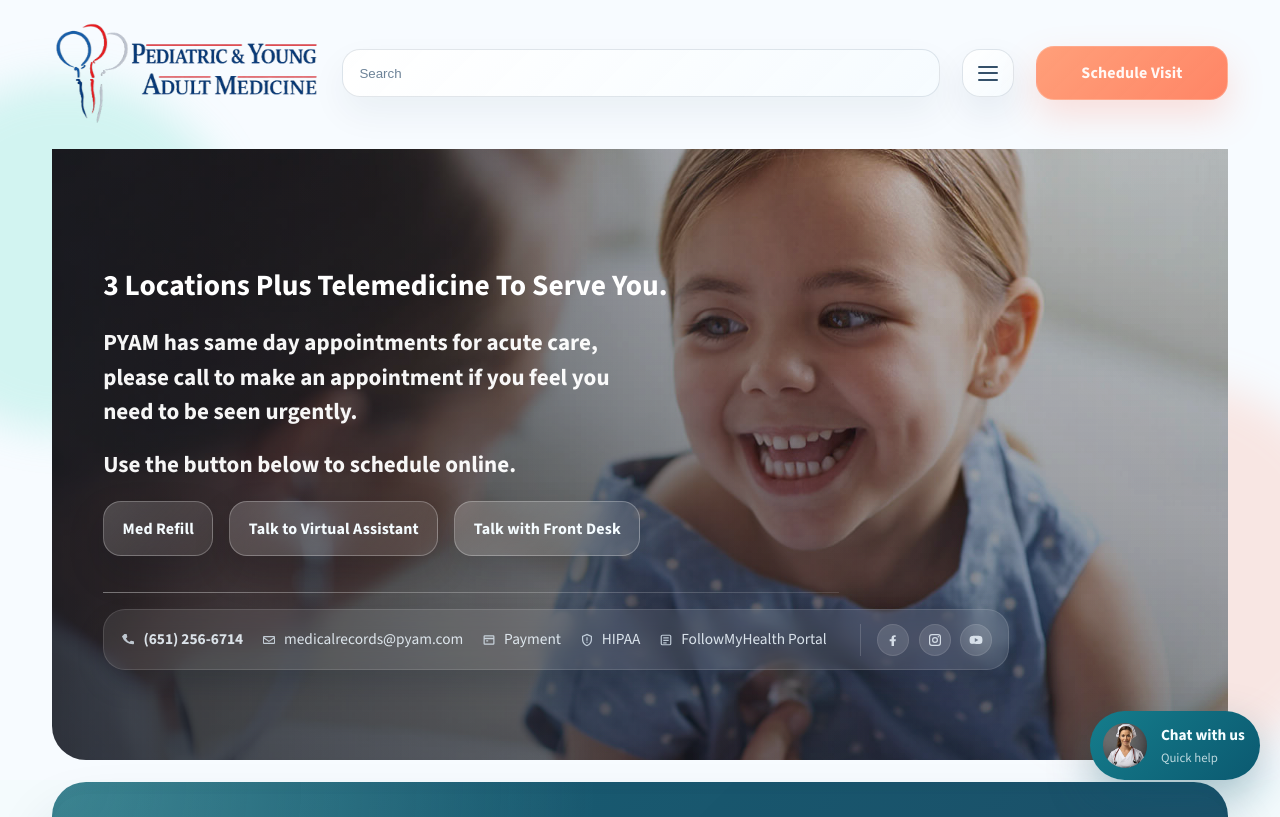
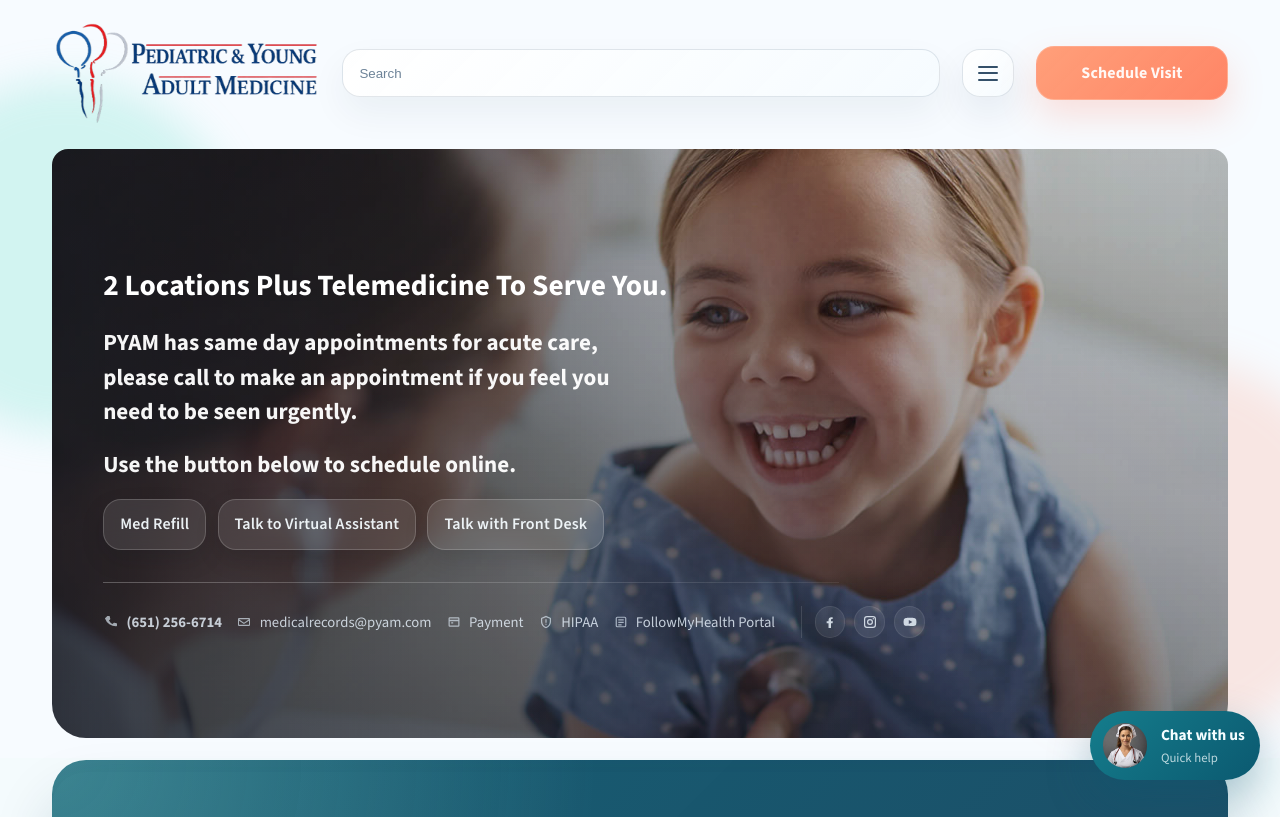
Before and after one commit to AlexOrdonez11/PYAM_Prototype, a React (Vite) app: page / in a window 1280 px wide. Shown: the top 817 px of the page. Built offline with nearby package versions, Linux system fonts and the light colour scheme.

Commit message:
chat improvement

```diff
--- a/src/App.jsx
+++ b/src/App.jsx
@@ -288,7 +288,7 @@ function App() {
         <div className="shell hero-grid" id="top">
           <div className="hero-copy">
             <h2 className="hero-lead">
-              3 Locations Plus Telemedicine To Serve You.
+              2 Locations Plus Telemedicine To Serve You.
             </h2>
             <p className="hero-text">
               PYAM has same day appointments for acute care, please call to make an
--- a/src/components/ChatbotWidget.jsx
+++ b/src/components/ChatbotWidget.jsx
@@ -171,6 +171,8 @@ function ChatbotWidget({ openSignal = 0 }) {
           ) : null}
         </div>
 
+        <div className="chatbot-quick-replies-section">
+          <p className="chatbot-quick-replies-label">Quick questions</p>
           <div className="chatbot-quick-replies">
             {quickReplies.map((reply) => (
               <button
@@ -182,6 +184,7 @@ function ChatbotWidget({ openSignal = 0 }) {
                 {reply}
               </button>
             ))}
+          </div>
         </div>
 
         <form className="chatbot-composer" onSubmit={handleSendMessage}>
--- a/src/styles.css
+++ b/src/styles.css
@@ -282,24 +282,28 @@ button {
 .hero-utility-wrap {
   max-width: 64rem;
   margin-top: auto;
-  padding-top: 2.25rem;
+  padding-top: 2rem;
 }
 
 .hero-utility-divider {
   width: min(100%, 46rem);
   height: 1px;
-  margin-bottom: 1rem;
-  background: linear-gradient(90deg, rgba(255, 255, 255, 0.38), rgba(255, 255, 255, 0.12));
+  margin-bottom: 0.8rem;
+  background: linear-gradient(90deg, rgba(255, 255, 255, 0.26), rgba(255, 255, 255, 0.08));
 }
 
 .hero-utility-wrap .utility-strip {
   width: fit-content;
   max-width: 100%;
-  padding: 0.85rem 1rem;
-  border-color: rgba(255, 255, 255, 0.12);
-  background: rgba(255, 255, 255, 0.08);
-  color: rgba(239, 248, 255, 0.88);
-  box-shadow: 0 14px 28px rgba(9, 18, 31, 0.16);
+  gap: 0.55rem 0.9rem;
+  padding: 0.65rem 0;
+  border: 0;
+  border-radius: 0;
+  background: transparent;
+  color: rgba(235, 245, 255, 0.8);
+  box-shadow: none;
+  backdrop-filter: none;
+  font-size: 0.92rem;
 }
 
 .hero-utility-wrap .utility-strip a {
@@ -311,16 +315,20 @@ button {
 }
 
 .hero-utility-wrap .utility-icon svg {
-  fill: rgba(231, 244, 255, 0.76);
+  fill: rgba(231, 244, 255, 0.64);
 }
 
 .hero-utility-wrap .utility-socials {
-  border-left-color: rgba(255, 255, 255, 0.16);
+  margin-left: 0.7rem;
+  padding-left: 0.8rem;
+  border-left-color: rgba(255, 255, 255, 0.12);
 }
 
 .hero-utility-wrap .social-link {
-  background: rgba(255, 255, 255, 0.12);
-  box-shadow: inset 0 0 0 1px rgba(255, 255, 255, 0.1);
+  width: 1.9rem;
+  height: 1.9rem;
+  background: rgba(255, 255, 255, 0.08);
+  box-shadow: inset 0 0 0 1px rgba(255, 255, 255, 0.08);
 }
 
 .hero-utility-wrap .social-link svg {
@@ -607,7 +615,7 @@ button {
   align-items: flex-end;
   min-height: clamp(540px, 72vh, 760px);
   padding: clamp(3rem, 7vw, 6rem) clamp(1.5rem, 4vw, 4rem);
-  border-radius: 0 0 34px 34px;
+  border-radius: 16px 16px 34px 34px;
   background:
     linear-gradient(90deg, rgba(22, 27, 36, 0.72) 0%, rgba(22, 27, 36, 0.46) 38%, rgba(22, 27, 36, 0.18) 70%, rgba(22, 27, 36, 0.1) 100%),
     linear-gradient(180deg, rgba(22, 27, 36, 0.1), rgba(22, 27, 36, 0.48)),
@@ -688,19 +696,19 @@ button {
 }
 
 .quick-actions {
-  margin-top: 1.15rem;
-  gap: 1rem;
+  margin-top: 1rem;
+  gap: 0.7rem;
 }
 
 .pill {
-  border: 1px solid rgba(255, 255, 255, 0.26);
+  border: 1px solid rgba(255, 255, 255, 0.18);
   border-radius: 18px;
-  padding: 0.9rem 1.15rem;
-  background: linear-gradient(135deg, rgba(255, 255, 255, 0.18), rgba(255, 255, 255, 0.08));
-  color: #f5fcff;
-  box-shadow: 0 16px 36px rgba(11, 16, 27, 0.18);
-  backdrop-filter: blur(14px);
-  font-weight: 700;
+  padding: 0.78rem 1rem;
+  background: rgba(255, 255, 255, 0.1);
+  color: rgba(245, 252, 255, 0.94);
+  box-shadow: 0 10px 24px rgba(11, 16, 27, 0.12);
+  backdrop-filter: blur(10px);
+  font-weight: 600;
   letter-spacing: 0.01em;
   transition:
     transform 180ms ease,
@@ -711,9 +719,9 @@ button {
 
 .pill:hover {
   transform: translateY(-2px);
-  border-color: rgba(255, 255, 255, 0.4);
-  background: linear-gradient(135deg, rgba(255, 255, 255, 0.24), rgba(255, 255, 255, 0.12));
-  box-shadow: 0 20px 40px rgba(11, 16, 27, 0.22);
+  border-color: rgba(255, 255, 255, 0.3);
+  background: rgba(255, 255, 255, 0.14);
+  box-shadow: 0 14px 28px rgba(11, 16, 27, 0.16);
 }
 
 .pill:focus-visible,
@@ -1496,16 +1504,16 @@ button {
 }
 
 .chatbot-panel {
-  width: min(24rem, calc(100vw - 1.5rem));
-  max-height: min(34rem, calc(100vh - 8rem));
+  width: min(28rem, calc(100vw - 1.5rem));
+  max-height: min(42rem, calc(100vh - 6rem));
   display: grid;
   grid-template-rows: auto auto minmax(0, 1fr) auto;
-  gap: 1rem;
-  padding: 1.15rem;
+  gap: 1.1rem;
+  padding: 1.25rem;
   border: 1px solid rgba(22, 50, 79, 0.1);
   border-radius: 28px;
-  background: rgba(255, 255, 255, 0.94);
-  box-shadow: 0 28px 60px rgba(16, 49, 79, 0.2);
+  background: rgba(255, 255, 255, 0.98);
+  box-shadow: 0 32px 72px rgba(16, 49, 79, 0.22);
   backdrop-filter: blur(18px);
   opacity: 0;
   transform: translateY(10px) scale(0.96);
@@ -1575,21 +1583,27 @@ button {
 .chatbot-status {
   color: #4d6a85;
   font-size: 0.92rem;
+  padding: 0.6rem 0.85rem;
+  border-radius: 16px;
+  background: rgba(236, 245, 252, 0.9);
 }
 
 .chatbot-messages {
   display: grid;
   gap: 0.75rem;
   overflow: auto;
+  min-height: 16rem;
+  padding: 0.35rem 0.3rem 0.35rem 0;
   padding-right: 0.2rem;
 }
 
 .chatbot-message {
   max-width: 85%;
-  padding: 0.85rem 0.95rem;
-  border-radius: 18px;
-  font-size: 0.96rem;
-  line-height: 1.45;
+  padding: 0.95rem 1rem;
+  border-radius: 20px;
+  font-size: 1rem;
+  line-height: 1.55;
+  box-shadow: 0 10px 22px rgba(17, 43, 73, 0.06);
 }
 
 .chatbot-message-bot {
@@ -1612,16 +1626,35 @@ button {
 .chatbot-quick-replies {
   display: flex;
   flex-wrap: wrap;
+  gap: 0.45rem;
+}
+
+.chatbot-quick-replies-section {
+  display: grid;
   gap: 0.6rem;
+  padding: 0.8rem;
+  border: 1px solid rgba(22, 50, 79, 0.08);
+  border-radius: 18px;
+  background: rgba(245, 250, 255, 0.9);
+}
+
+.chatbot-quick-replies-label {
+  margin: 0;
+  color: #5c7791;
+  font-size: 0.78rem;
+  font-weight: 700;
+  letter-spacing: 0.06em;
+  text-transform: uppercase;
 }
 
 .chatbot-chip {
   border: 1px solid rgba(21, 125, 140, 0.18);
   border-radius: 999px;
-  padding: 0.7rem 0.9rem;
+  padding: 0.52rem 0.72rem;
   background: rgba(221, 243, 242, 0.7);
   color: #0f5567;
-  font-size: 0.9rem;
+  font-size: 0.82rem;
+  line-height: 1.2;
   transition:
     transform 180ms ease,
     background 180ms ease;
@@ -1635,7 +1668,7 @@ button {
 .chatbot-composer {
   display: grid;
   gap: 0.5rem;
-  padding-top: 0.2rem;
+  padding-top: 0.4rem;
   border-top: 1px solid rgba(22, 50, 79, 0.08);
 }
 
@@ -1825,9 +1858,15 @@ button {
   }
 
   .hero-actions,
+  .quick-actions,
   .telemedicine-actions {
     flex-direction: column;
     align-items: stretch;
+  }
+
+  .quick-actions .pill {
+    width: 100%;
+    justify-content: center;
   }
 
   .site-header {
@@ -1950,7 +1989,7 @@ button {
   }
 
   .intro-body-expanded .intro-copy {
-    max-height: 20rem;
+    max-height: 36rem;
     opacity: 1;
     transform: translateY(0);
   }
@@ -2146,8 +2185,14 @@ button {
   }
 
   .chatbot-panel {
-    width: min(24rem, calc(100vw - 1.5rem));
-    max-height: min(30rem, calc(100vh - 11rem));
+    width: min(24rem, calc(100vw - 0.9rem));
+    max-height: min(38rem, calc(100vh - 7rem));
+    padding: 0.9rem;
+    gap: 0.8rem;
+  }
+
+  .chatbot-messages {
+    min-height: 9.5rem;
   }
 
   .chatbot-trigger {
@@ -2170,5 +2215,25 @@ button {
 
   .chatbot-composer-row {
     grid-template-columns: 1fr;
-  }
-}
+    gap: 0.55rem;
+  }
+
+  .chatbot-quick-replies-section {
+    gap: 0.5rem;
+    padding: 0.65rem;
+  }
+
+  .chatbot-quick-replies {
+    gap: 0.38rem;
+  }
+
+  .chatbot-chip {
+    padding: 0.45rem 0.62rem;
+    font-size: 0.78rem;
+  }
+
+  .chatbot-send {
+    width: 100%;
+    min-height: 2.8rem;
+  }
+}
```
Lines whose indentation alone changed are shown as unchanged.
